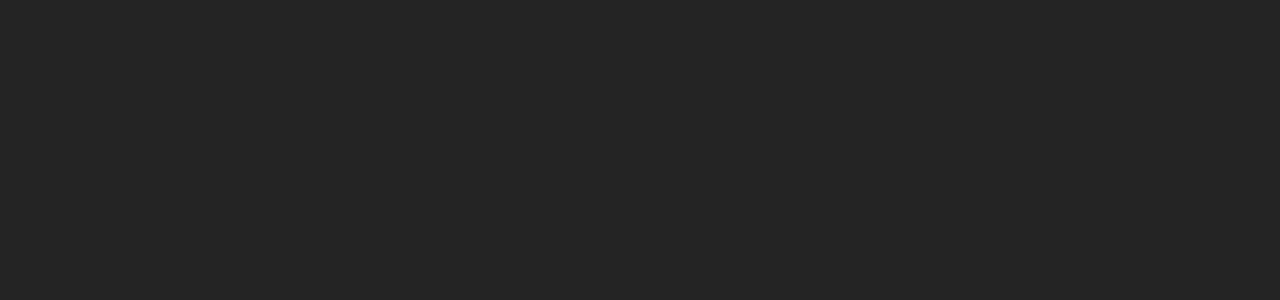
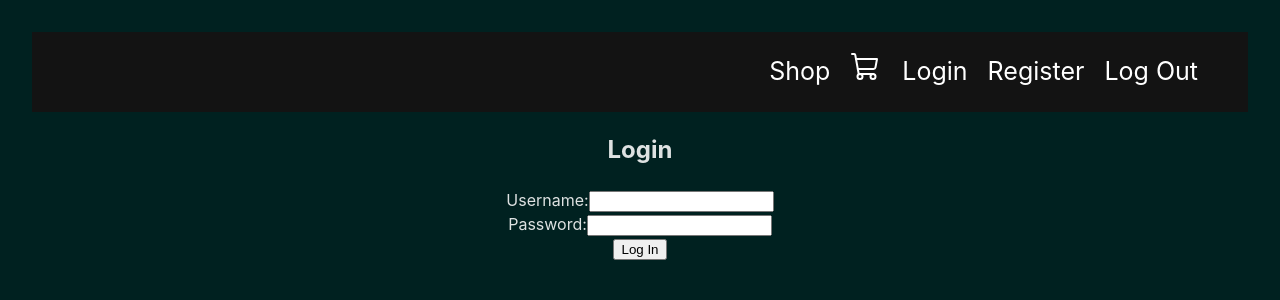
Before and after one commit to CourseworkFullstackAcademy/Capstone, a React (Vite) app: page /login in a window 1280 px wide. Before the commit this address had no page. Shown: the top 300 px of the page. Built offline with nearby package versions, Linux system fonts and the light colour scheme.

Commit message:
login succesfully returns token, need to store token now

```diff
--- a/package.json
+++ b/package.json
@@ -10,6 +10,7 @@
     "preview": "vite preview"
   },
   "dependencies": {
+    "phosphor-react": "^1.4.1",
     "react": "^18.2.0",
     "react-dom": "^18.2.0",
     "react-router-dom": "^6.15.0"
--- a/src/App.css
+++ b/src/App.css
@@ -4,3 +4,15 @@
   padding: 2rem;
   text-align: center;
 }
+
+.App {
+  width: 100%;
+  height: auto;
+  min-height: 100vh;
+  font-family: "Segoe UI", Tahoma, Geneva, Verdana, sans-serif;
+}
+
+body {
+  padding: 0;
+  margin: 0;
+}
--- a/src/App.jsx
+++ b/src/App.jsx
@@ -1,5 +1,8 @@
 import { Routes, Route } from "react-router-dom";
 import Home from "./pages/Home"
+import Cart from "./pages/Cart"
+import { Navbar } from "./components/Navbar"
+import Login from "./pages/Login";
 import './App.css'
 
 function App() {
@@ -8,9 +11,14 @@
   return (
     <>
      <div id="main-section">
-      <Routes>
-        <Route path="/" element={ <Home />} />
-      </Routes>
+
+         <Navbar />
+          <Routes>
+            <Route path="/" element={ <Home />} />
+            <Route path="/cart" element={ <Cart />} />
+            <Route path="/login" element={ <Login />} />
+          </Routes>
+
     </div>
     </>
   )
--- /dev/null
+++ b/src/components/Navbar.jsx
@@ -0,0 +1,16 @@
+import { Link } from "react-router-dom";
+import { ShoppingCart } from 'phosphor-react';
+import "./navbar.css"
+
+
+export const Navbar = () => {
+	return <div className="navbar">
+		<div className="links">
+			<Link to="/">Shop</Link>
+			<Link to="/cart"><ShoppingCart size={32} /></Link>
+			<Link to="/login">Login</Link>
+			<Link>Register</Link>
+			<Link>Log Out</Link>
+		</div>
+	</div>;
+}
--- /dev/null
+++ b/src/components/navbar.css
@@ -0,0 +1,21 @@
+.navbar {
+	width: 100%;
+	height: 80px;
+	background-color: rgb(19, 19, 19);
+	display: flex;
+	justify-content: flex-end;
+	align-items: center;
+  }
+
+  .links {
+	margin-right: 50px;
+	display: flex;
+	align-items: center;
+  }
+
+  .links a {
+	text-decoration: none;
+	color: white;
+	margin-left: 20px;
+	font-size: 25px;
+  }
--- a/src/index.css
+++ b/src/index.css
@@ -5,7 +5,7 @@
 
   color-scheme: light dark;
   color: rgba(255, 255, 255, 0.87);
-  background-color: #242424;
+  background-color: #002120;
 
   font-synthesis: none;
   text-rendering: optimizeLegibility;
--- /dev/null
+++ b/src/pages/Cart.jsx
@@ -0,0 +1,10 @@
+
+
+export default function Cart() {
+	return (
+		<div>
+			Cart
+		</div>
+	)
+
+}
--- a/src/pages/Home.jsx
+++ b/src/pages/Home.jsx
@@ -1,6 +1,6 @@
 import { useState, useEffect } from 'react';
-//import { getProducts } from '../utils/api';
-import { sortPriceResults } from '../utils/api';
+import { getProducts } from '../utils/api';
+import "./home.css"
 
 function Home() {
   const [products, setProducts] = useState([]);
@@ -8,7 +8,7 @@
   useEffect(() => {
     async function fetchProducts() {
       try {
-        const productsData = await sortPriceResults();
+        const productsData = await getProducts();
         setProducts(productsData);
         console.log('Fetched products:', productsData);
       } catch (error) {
@@ -21,13 +21,13 @@
 
   // Home component rendering:
   return (
-    <div>
-      <h1>Welcome to our E-Commerce Store</h1>
+    <div className ="shop">
+      <h1 className="shopTitle">Welcome to our E-Commerce Store</h1>
       <div className="product-list">
         {products.map((product) => (
-          <div key={product.id} className="product">
+          <div key={product.id} className="products">
+            <h2>{product.name}</h2>
             <img src={product.image} alt={product.name} />
-            <h2>{product.name}</h2>
             <p>{product.description}</p>
             <p>Price: ${product.price}</p>
           </div>
--- /dev/null
+++ b/src/pages/Login.jsx
@@ -0,0 +1,62 @@
+import { useState } from "react";
+import { loginUser } from "../utils/api";
+
+function Login() {
+  const [username, setUsername] = useState("");
+  const [password, setPassword] = useState("");
+
+  const handleUsernameChange = (event) => {
+    setUsername(event.target.value);
+  };
+
+  const handlePasswordChange = (event) => {
+    setPassword(event.target.value);
+  };
+
+  const handleSubmit = async (event) => {
+    event.preventDefault();
+
+    try {
+      const response = await loginUser(username, password);
+		console.log(response);
+
+      if (response.token) {
+        console.log("Successful login:", response);
+      } else if (response.error) {
+        console.error("Login error:", response.error);
+      }
+    } catch (error) {
+      console.error("Error:", error);
+    }
+  };
+
+
+  return (
+    <div>
+      <h2>Login</h2>
+      <form onSubmit={handleSubmit}>
+        <div>
+          <label htmlFor="username">Username:</label>
+          <input
+            type="text"
+            id="username"
+            value={username}
+            onChange={handleUsernameChange}
+          />
+        </div>
+        <div>
+          <label htmlFor="password">Password:</label>
+          <input
+            type="password"
+            id="password"
+            value={password}
+            onChange={handlePasswordChange}
+          />
+        </div>
+        <button type="submit">Log In</button>
+      </form>
+    </div>
+  );
+}
+
+export default Login;
--- /dev/null
+++ b/src/pages/home.css
@@ -0,0 +1,55 @@
+.shopTitle {
+	margin-top: 100px;
+	text-align: center;
+	font-size: 40px;
+  }
+
+  .products {
+	width: 100%;
+	height: auto;
+	display: grid;
+	grid-template-columns: 1fr 1fr 1fr;
+	place-items: center;
+  }
+
+  .product {
+	border-radius: 15px;
+	width: 300px;
+	height: 350px;
+	margin: 100px;
+	display: flex;
+	flex-direction: column;
+	justify-content: center;
+	align-items: center;
+  }
+
+  .product img {
+	width: 10rem;
+	height: 10rem;
+  }
+
+  .product .description {
+	text-align: center;
+  }
+
+  .product:hover {
+	transition: 0.3s ease-in;
+	cursor: pointer;
+  }
+
+  .addToCartBttn {
+	background-color: transparent;
+	border: 2px solid rgb(19, 19, 19);
+	min-width: 100px;
+	padding-left: 10px;
+	padding-right: 10px;
+	padding-top: 5px;
+	padding-bottom: 5px;
+	border-radius: 15px;
+  }
+
+  .addToCartBttn:hover {
+	background-color: rgb(19, 19, 19);
+	color: white;
+	cursor: pointer;
+  }
--- a/src/utils/api.js
+++ b/src/utils/api.js
@@ -316,14 +316,17 @@
 }
 
 //LOGIN FETCH
-export const loginUser = async () => {
+export const loginUser = async (username, password) => {
 	try {
 		const response = await fetch(`${BASE_URL}/auth/login`,{
 			method:"POST",
+			headers: {
+				'Content-Type': 'application/json',
+			},
 			body:JSON.stringify(
 				{
-					username:'userId',
-                    password:''
+					username: username,
+                    password: password,
 				}
 			)
 		});
```
Also changed, not shown: 1 other file (tests, documents, lock files or other folders).
